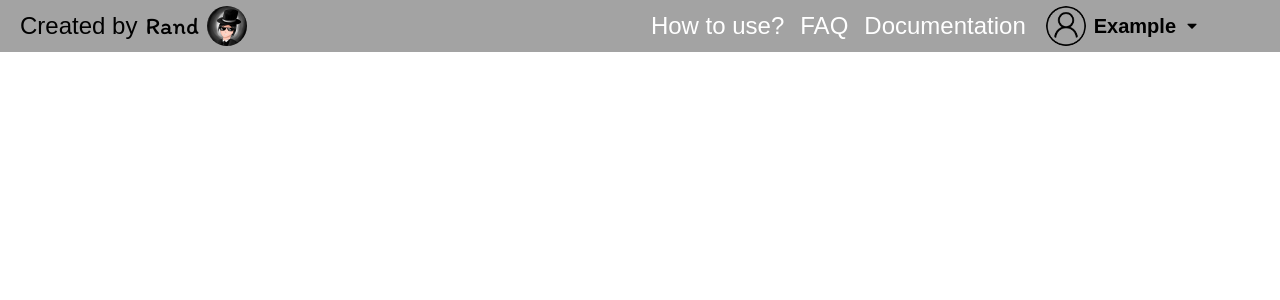
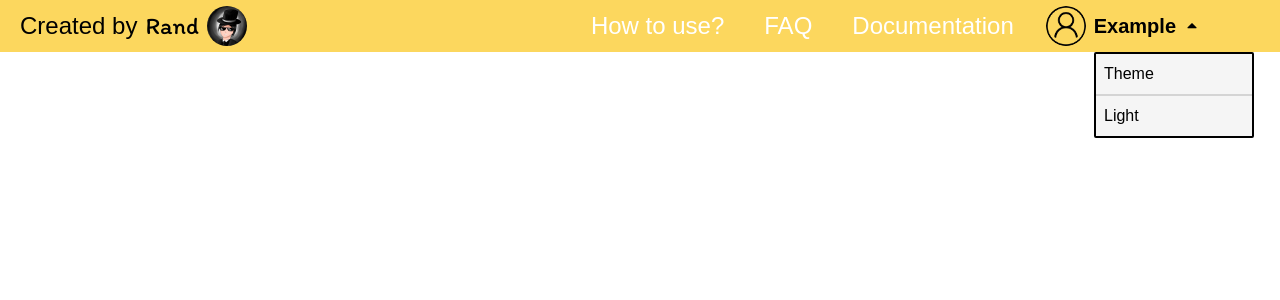
Before and after one commit to CodingWithRand/Rando, a React (Create React App) app: page / in a window 1280 px wide. Both pictures are taken after a click on the button 1192 px from the left and 26 px from the top of the page. Shown: the top 300 px of the page. Built offline with nearby package versions, Linux system fonts and the light colour scheme.

Commit message:
Theme Chnaged, Dropdown (1)

```diff
--- a/package.json
+++ b/package.json
@@ -8,8 +8,7 @@
     "@testing-library/react": "^13.4.0",
     "@testing-library/user-event": "^13.5.0",
     "autoprefixer": "^10.4.14",
-    "create-react-app": "^1.2.1",
-    "postcss": "^8.4.27",
+    "create-react-app": "^1.5.2",
     "react": "^18.2.0",
     "react-dom": "^18.2.0",
     "react-scripts": "^5.0.1",
@@ -45,8 +44,7 @@
   "devDependencies": {
     "customize-cra": "^1.0.0",
     "gh-pages": "^5.0.0",
-    "react-app-rewired": "^2.2.1",
-    "tailwindcss": "^3.3.3"
+    "react-app-rewired": "^2.2.1"
   },
   "description": "This project was bootstrapped with [Create React App](https://github.com/facebook/create-react-app).",
   "main": "index.js",
--- a/src/App.css
+++ b/src/App.css
@@ -588,8 +588,7 @@ video {
 
 .nav-bar {
   justify-content: space-between;
-  --tw-bg-opacity: 1;
-  background-color: rgb(163 163 163 / var(--tw-bg-opacity));
+  background-color: rgb(252 211 77 / 0.9);
   padding-top: 0.375rem;
   padding-bottom: 0.375rem;
   padding-left: 1.25rem;
@@ -600,8 +599,8 @@ video {
 }
 
 .nav-bar ul {
-  -webkit-column-gap: 1rem;
-          column-gap: 1rem;
+  -webkit-column-gap: 2.5rem;
+          column-gap: 2.5rem;
   display: flex;
   flex-direction: row;
   align-items: center;
@@ -661,6 +660,46 @@ video {
   align-items: center;
 }
 
+@-webkit-keyframes arrow-turn{
+  from{
+    rotate: 0deg
+  }
+
+  to{
+    rotate: 180deg
+  }
+}
+
+@keyframes arrow-turn{
+  from{
+    rotate: 0deg
+  }
+
+  to{
+    rotate: 180deg
+  }
+}
+
+@-webkit-keyframes arrow-return{
+  from{
+    rotate: 180deg
+  }
+
+  to{
+    rotate: 0deg
+  }
+}
+
+@keyframes arrow-return{
+  from{
+    rotate: 180deg
+  }
+
+  to{
+    rotate: 0deg
+  }
+}
+
 .nav-btn {
   min-width: 111px;
   border-radius: 0.375rem;
@@ -678,6 +717,24 @@ video {
 
 .user-info button img:hover {
   opacity: 0.5;
+}
+
+.animating-arrow{
+  -webkit-animation: arrow-turn 0.1s;
+          animation: arrow-turn 0.1s;
+}
+
+.arrow{
+  -webkit-animation: arrow-return 0.1s;
+          animation: arrow-return 0.1s;
+}
+
+.neutral{
+  rotate: 0deg;
+}
+
+.rotated{
+  rotate: 180deg;
 }
 
 .sign-up {
@@ -703,11 +760,46 @@ video {
 }
 
 .real-nav {
-  -webkit-column-gap: 1.25rem;
-          column-gap: 1.25rem;
+  -webkit-column-gap: 2rem;
+          column-gap: 2rem;
   display: flex;
   flex-direction: row;
   align-items: center;
+}
+
+.drop-down {
+  position: absolute;
+  top: 3.25rem;
+  right: 1.625rem;
+  min-width: 160px;
+  border-radius: 0.125rem;
+  border-width: 2px;
+  border-style: solid;
+  --tw-border-opacity: 1;
+  border-color: rgb(0 0 0 / var(--tw-border-opacity));
+}
+
+.drop-down-choice {
+  border-bottom-width: 2px;
+  border-style: solid;
+  --tw-border-opacity: 1;
+  border-color: rgb(212 212 212 / var(--tw-border-opacity));
+  --tw-bg-opacity: 1;
+  background-color: rgb(245 245 245 / var(--tw-bg-opacity));
+  padding: 0.5rem;
+}
+
+.drop-down-choice:hover {
+  --tw-bg-opacity: 1;
+  background-color: rgb(229 229 229 / var(--tw-bg-opacity));
+}
+
+.drop-down-choice:last-child {
+  border-bottom-width: 0px;
+}
+
+.inline-block {
+  display: inline-block;
 }
 
 /*UPCOMING CUSTOM STYLES*/
--- a/src/App.js
+++ b/src/App.js
@@ -1,6 +1,11 @@
 import './App.css';
 import React from 'react';
 import { useState } from 'react';
+
+function delay(ms) {
+  return new Promise((resolve) => setTimeout(resolve, ms));
+}
+
 
 function retrieve_image(name) {
   return process.env.PUBLIC_URL + `/imgs/backend-images/${name}`;
@@ -28,14 +33,34 @@ const DefaultPage = (
 const RegisterBundleButtons = () => {
   let registered = true;
   let userName = 'Example';
+  const [dropdownState, setDropdownState] = useState({
+    dropdownVisibility: 'none',
+    animationClass: 'neutral'
+  });
+  const dropdownBtn = async () => {
+      setDropdownState(prevState => ({
+        ...prevState,
+        dropdownVisibility: prevState.dropdownVisibility == 'none' ? 'inline-block' : 'none',
+        animationClass: prevState.animationClass == 'neutral' ? 'animating-arrow' : 'arrow'
+      }));
+      await delay(100);
+      setDropdownState(prevState => ({
+        ...prevState,
+        animationClass: prevState.animationClass == 'animating-arrow' ? 'rotated' : 'neutral'
+      }))
+  };
   if(registered){
     return(
       <div className='user-info'>
         <img src={retrieve_image("user.png")} alt='user-icon'></img>
         <label>{userName}</label>
-        <button>
-          <img src={retrieve_image("arrow-triangle-button.png")}></img>
+        <button onClick={dropdownBtn}>
+          <img className={dropdownState.animationClass} src={retrieve_image("arrow-triangle-button.png")}></img>
         </button>
+        <div className='drop-down' style={{display: dropdownState.dropdownVisibility}}>
+          <div className='drop-down-choice choice-1'>Theme</div>
+          <div className='drop-down-choice sub-choice-1-1'>Light</div>
+        </div>
       </div>
     );
   }else{
@@ -50,12 +75,8 @@ const RegisterBundleButtons = () => {
 
 const NavBar = () => {
   const [ creatorName, setCreatorName ] = useState('Rand');
-  const handleMouseEnter = () => {
-    setCreatorName('Thanwisit Angsachon')
-  };
-  const handleMouseLeave = () => {
-    setCreatorName('Rand')
-  };
+  const handleMouseEnter = () => setCreatorName('Thanwisit Angsachon');
+  const handleMouseLeave = () => setCreatorName('Rand');
   return(
     <nav className='nav-bar'>
       <div className='creator-pallet'>
--- a/src/Tailwind-App.css
+++ b/src/Tailwind-App.css
@@ -55,11 +55,11 @@ body{
 
 @layer components{
   .nav-bar {
-    @apply flex-style-1 justify-between bg-neutral-400 py-1.5 pl-5 pr-20;
+    @apply flex-style-1 justify-between bg-amber-300/90 py-1.5 pl-5 pr-20;
   }
 
   .nav-bar ul {
-    @apply flex-style-1 gap-x-4;
+    @apply flex-style-1 gap-x-10;
   }
 
   .nav-bar ul .nav-text{
@@ -94,12 +94,38 @@ body{
     @apply flex-style-2 gap-x-2;
   }
 
+  @keyframes arrow-turn{
+    from{rotate: 0deg}
+    to{rotate: 180deg}
+  }
+
+  @keyframes arrow-return{
+    from{rotate: 180deg}
+    to{rotate: 0deg}
+  }
+
   .nav-btn{
-    @apply rounded-md border-none min-w-registerBtn py-2 text-xl;
+    @apply rounded-md border-none min-w-[111px] py-2 text-xl;
   }
 
   .user-info button img{
     @apply w-4 h-4 hover:opacity-50;
+  }
+
+  .animating-arrow{
+    animation: arrow-turn 0.1s;
+  }
+
+  .arrow{
+    animation: arrow-return 0.1s;
+  }
+
+  .neutral{
+    rotate: 0deg;
+  }
+
+  .rotated{
+    rotate: 180deg;
   }
 
   .sign-up{
@@ -111,7 +137,19 @@ body{
   }
 
   .real-nav{
-    @apply flex-style-1 gap-x-5;
+    @apply flex-style-1 gap-x-8;
+  }
+
+  .drop-down{
+    @apply absolute top-[3.25rem] min-w-[160px] right-[1.625rem] border-solid border-black border-2 rounded-sm;
+  }
+
+  .drop-down-choice{
+    @apply bg-neutral-100 hover:bg-neutral-200 p-2 border-b-2 border-solid border-neutral-300
+  }
+
+  .drop-down-choice:last-child{
+    @apply border-b-0
   }
 }
 
```
Also changed, not shown: tailwind.config.js (+5 -6 lines), 1 other file (tests, documents, lock files or other folders).
